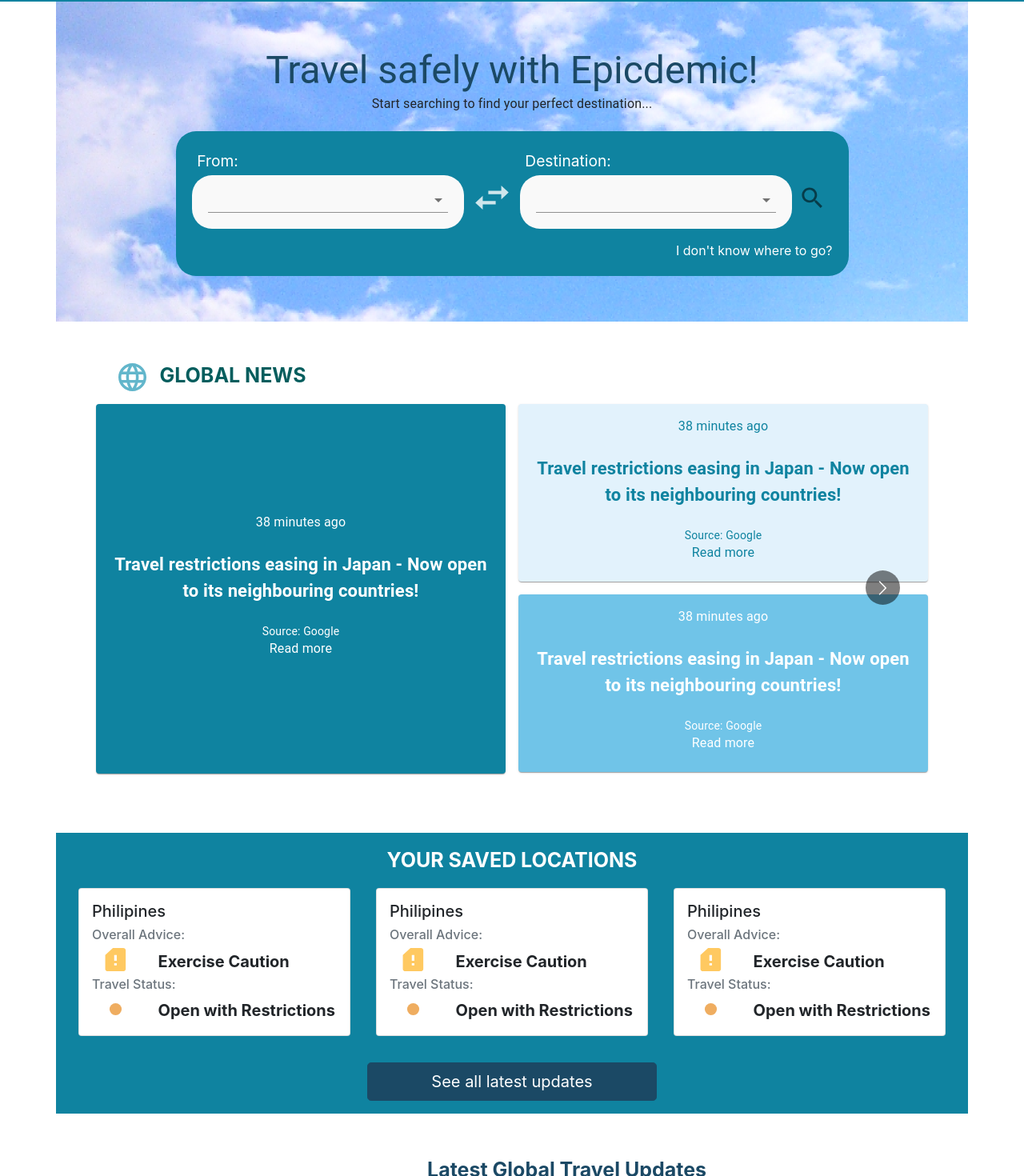
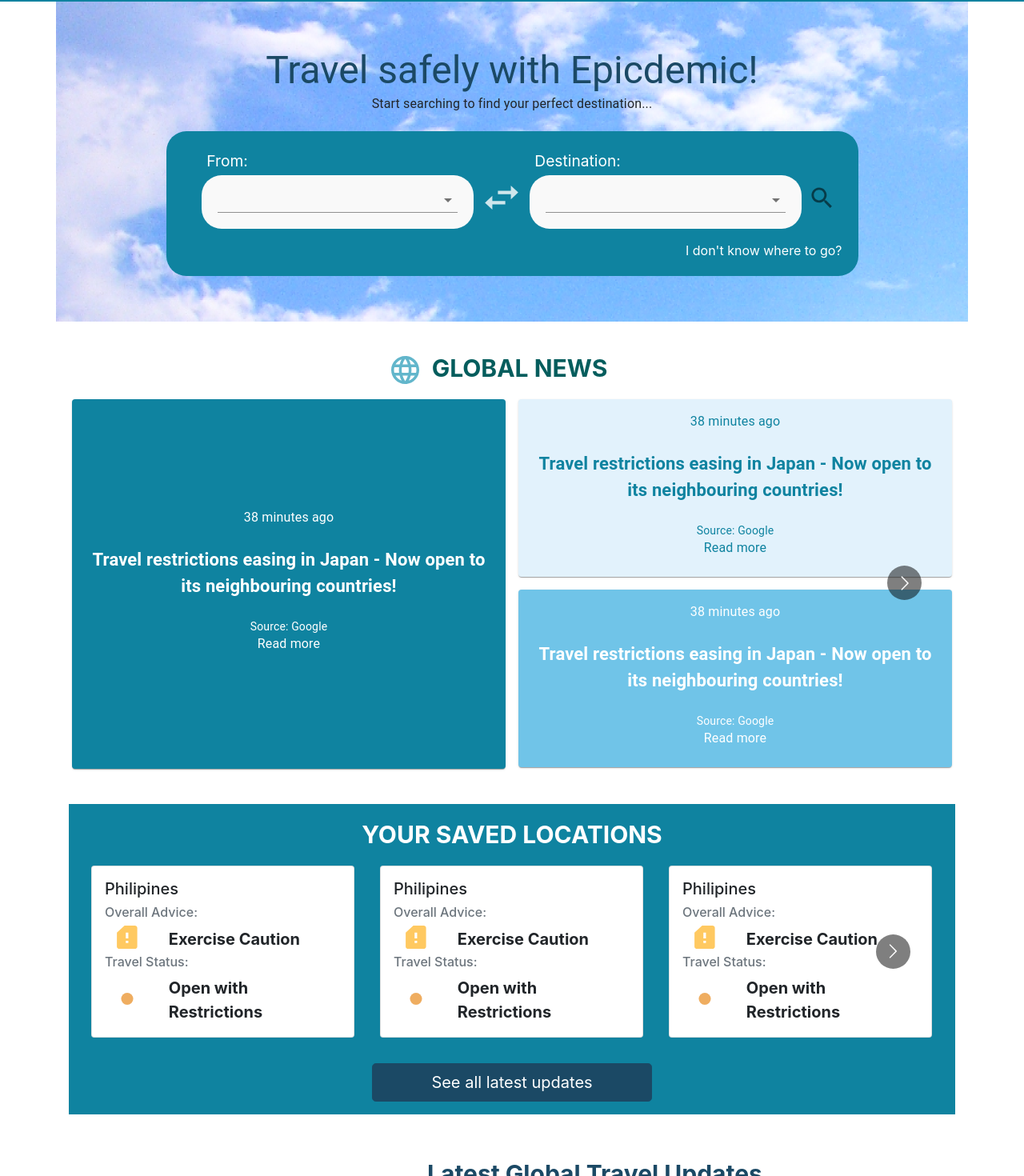
Before and after one commit to sophiac6410/SENG3011_EpicDemic, a React (Create React App) app in the folder PHASE_2/Application_SourceCode/epicdemic/: page / in a window 1280 px wide. Shown: the part 64-1534 px from the top of the page at 80% size. Built offline with nearby package versions, Linux system fonts and the light colour scheme.

Commit message:
heading style

```diff
--- a/PHASE_2/Application_SourceCode/epicdemic/src/components/Home/DiseaseRadar.js
+++ b/PHASE_2/Application_SourceCode/epicdemic/src/components/Home/DiseaseRadar.js
@@ -12,8 +12,8 @@ import { Col } from "react-bootstrap";
 
 export default function DiseaseRadar() {
   return(
-    <div style={{ padding: '30px', marginBottom: '30px' }}>
-      <Row className="h3-title mb-2 justify-content-center">DISEASE RADAR</Row>
+    <div style={{marginBottom: '30px' }}>
+      <Row className="h3-title mb-2 mt-4 justify-content-center">DISEASE RADAR</Row>
       <Row style={{ padding: '30px' }}>
         <Col sm={8}>
           <img style={{ height: '100%', width: '100%', objectFit: 'contain' }} src={diseasestats}></img>
--- a/PHASE_2/Application_SourceCode/epicdemic/src/components/Home/DiseaseReportBar.js
+++ b/PHASE_2/Application_SourceCode/epicdemic/src/components/Home/DiseaseReportBar.js
@@ -37,7 +37,7 @@ class DiseaseReportBar extends React.Component {
     return(
       <div style={{ padding: '30px', marginBottom: '30px', backgroundColor: '#E9F0FB' }}>
         <Row className="mt-2" style={{ backgroundColor: '#E9F0FB' }}>
-          <div className="sub-title mb-2" style={{ color: '#045d5d' }}>
+          <div className="sub-title mb-2 text-center" style={{ color: '#045d5d' }}>
             DISEASE REPORTS
           </div>
           <div className="news-carousel" style={{ backgroundColor: '#E9F0FB' }}>
--- a/PHASE_2/Application_SourceCode/epicdemic/src/components/Home/LocationBar.js
+++ b/PHASE_2/Application_SourceCode/epicdemic/src/components/Home/LocationBar.js
@@ -27,7 +27,7 @@ const responsive = {
 
 function LocationBar() {
   return(
-    <Row>
+    <Row className="ms-1 me-1">
       <Col className="mt-2 bg-darkteal">
         <div className="locationBar-title mt-3">YOUR SAVED LOCATIONS</div>
         <div className="location-carousel">
@@ -35,7 +35,7 @@ function LocationBar() {
             responsive={responsive}
             // containerClass="location-carousel"
             autoPlay={false}
-            arrows={false}
+            arrows={true}
             shouldResetAutoplay={false}
             itemClass="location-card"
             centerMode={true}
--- a/PHASE_2/Application_SourceCode/epicdemic/src/components/Home/NewsBar.js
+++ b/PHASE_2/Application_SourceCode/epicdemic/src/components/Home/NewsBar.js
@@ -38,9 +38,9 @@ const fontColours = [ 'white', '#0F83A0', 'white' ]
 class NewsBar extends React.Component {
   render() {
     return(
-      <div style={{ padding: '30px', marginBottom: '30px' }}>
-        <Row className="mt-2">
-          <div className="sub-title mb-2" style={{ color: '#045d5d' }}>
+      <div style={{marginBottom: '30px' }} className="mt-4">
+        <Row className="mt-2 justify-content-center">
+          <div className="sub-title mb-2 text-center me-5" style={{ color: '#045d5d' }}>
             <img className="me-3 ms-3" src={globe} width="35px" height="35px" alt="global page"></img>
             GLOBAL NEWS
           </div>
--- a/PHASE_2/Application_SourceCode/epicdemic/src/components/Home/Search.js
+++ b/PHASE_2/Application_SourceCode/epicdemic/src/components/Home/Search.js
@@ -22,7 +22,7 @@ function Search() {
     return(
       <div style={{"background-color": "#0F83A0", padding: '20px', borderRadius: '25px'}}>
         <div className="search-row">
-          <div className="search-col">
+          <div className="search-col ps-4">
             <div className="search-bar-text">From:</div>
             <div className="searchfield-container">
               <CountrySelect isFrom={true}></CountrySelect>
--- a/PHASE_2/Application_SourceCode/epicdemic/src/pages/Travel.js
+++ b/PHASE_2/Application_SourceCode/epicdemic/src/pages/Travel.js
@@ -121,8 +121,8 @@ function Travel() {
           <Row><div className="title-h3 mt-5">While you’re there</div></Row>
           <div>{arriveBoard}</div>
         </div>
-        <Row style={{"marginTop": "20vh", "marginBottom": "50vh"}}>
-          <b style={{"font": "Nunito", "fontSize": 30, "marginBottom": "5vh"}}>Recommended Cities</b>
+        <Row style={{"marginTop": "10vh", "marginBottom": "50vh"}}>
+          <div className="title-h2 mb-3">Recommended Cities</div>
           <Container fluid className="recommended-cities">
             <HeaderInfoRow3/>
             {recCities.map((rec, idx) => {
--- a/PHASE_2/Application_SourceCode/epicdemic/src/styles/Home.css
+++ b/PHASE_2/Application_SourceCode/epicdemic/src/styles/Home.css
@@ -3,17 +3,17 @@
     align-items: center;
 }
 .locationBar-title{
-    font-size: 25px;
+    font-size: 30px;
     color: white;
     font-weight: bold;
     text-align: center;
 }
 .sub-title{
-    font-size: 25px;
+    font-size: 30px;
     color: white;
     font-weight: bold;
     padding-top: 1%;
-    padding-left: 3%;
+    /* padding-left: 3%; */
 }
 
 .news-carousel {
@@ -58,7 +58,7 @@
     padding-left: 2%;
 }
 .h3-title{
-    font-size: 25px;
+    font-size: 30px;
     color:#1B4965;
     font-weight: bold;
 }
```
